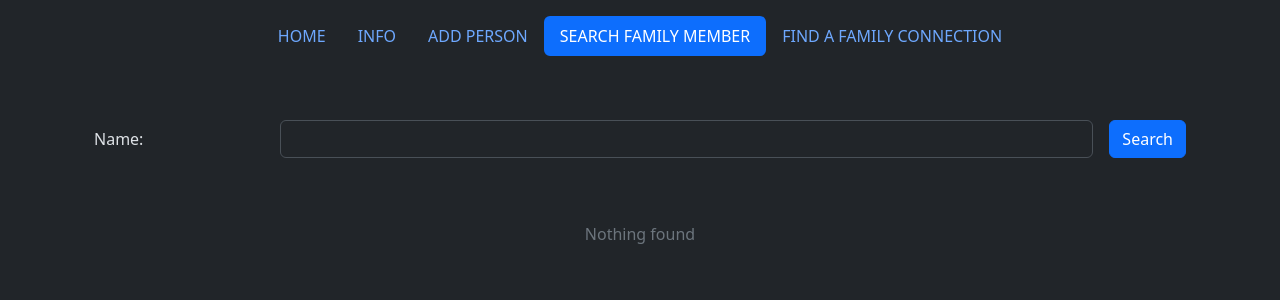
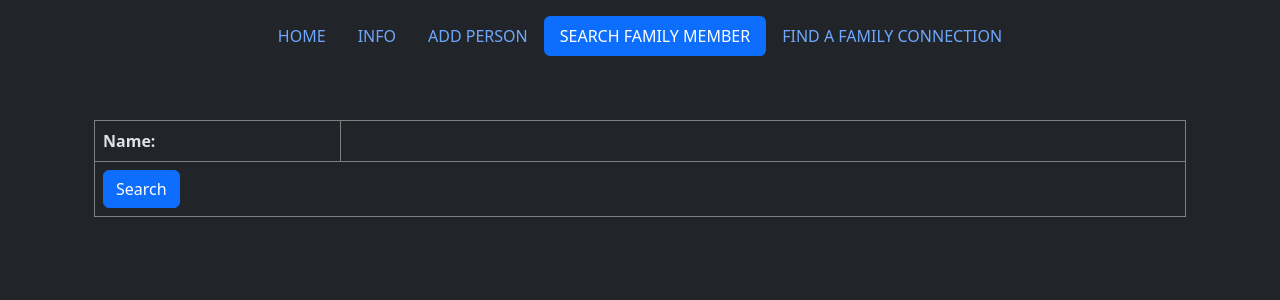
Before and after one commit to yermek-coder/react-family-tree, a React (Vite) app: page /search in a window 1280 px wide. Shown: the top 300 px of the page. Built offline with nearby package versions, Linux system fonts and the light colour scheme.

Commit message:
table view for search

```diff
--- a/src/components/person/SearchForm.jsx
+++ b/src/components/person/SearchForm.jsx
@@ -1,4 +1,4 @@
-import { useEffect, useState } from "react"
+import { useState } from "react"
 import personManager from "@/services/person";
 
 export default function SearchForm() {
@@ -23,29 +23,43 @@ export default function SearchForm() {
 
     return (
         <form onSubmit={submit}>
-            <div className="row mb-3">
-                <label htmlFor="inputName" className="col-sm-2 col-form-label">Name:</label>
-                <div className="col-sm-10">
-                    <div className="d-flex gap-3 align-items-center">
-                        <input value={name} onChange={(e) => setName(e.target.value.trimStart())} type="text" className="form-control" id="inputName" required />
-                        <button className="btn btn-primary" type="submit">Search</button>
-                    </div>
-                </div>
-            </div>
-
-            <ul className="list-group">
-                {!loading && (persons.length ? persons.map(person => (
-                    <li key={person.id} className="list-group-item d-flex align-center justify-content-between"><span>{person.name}</span><span>{formatDate(person?.dob)}</span></li>
-                )) : <div className="py-5 text-center text-secondary nothing-found">Nothing found</div>)}
-            </ul>
-
-            {loading && <div className="loading d-flex align-items-center justify-content-center rounded py-5">
-                <div className="text-center">
-                    <div>
-                        <div className="spinner-border text-primary"></div>
-                    </div>
-                </div>
-            </div>}
+            <table className="w-100 table-bordered">
+                <thead>
+                    <tr>
+                        <th className="p-2">
+                            Name:
+                        </th>
+                        <th>
+                            <input value={name} onChange={(e) => setName(e.target.value.trimStart())} type="text" className="w-100 h-100 py-2 border-0 bg-body" required />
+                        </th>
+                    </tr>
+                </thead>
+                <tbody>
+                    {loading ?
+                        <tr>
+                            <td colSpan={2}>
+                                <div className="loading d-flex align-items-center justify-content-center rounded py-5">
+                                    <div className="text-center">
+                                        <div>
+                                            <div className="spinner-border text-primary"></div>
+                                        </div>
+                                    </div>
+                                </div>
+                            </td>
+                        </tr>
+                        : persons.map(person => (
+                            <tr key={person.id}>
+                                <td className="p-2">{person.name}</td>
+                                <td className="p-2">{formatDate(person?.dob)}</td>
+                            </tr>
+                        ))}
+                    <tr>
+                        <td colSpan={2} className="p-2">
+                            <button className="btn btn-primary" type="submit">Search</button>
+                        </td>
+                    </tr>
+                </tbody>
+            </table>
         </form>
     )
 }
```
